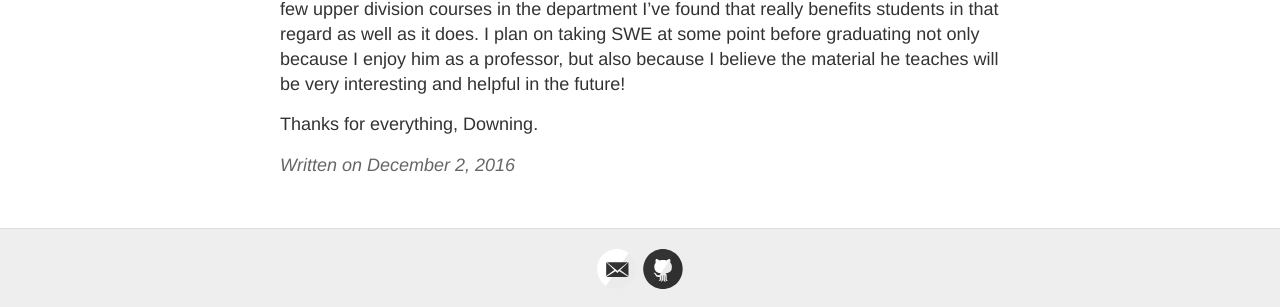
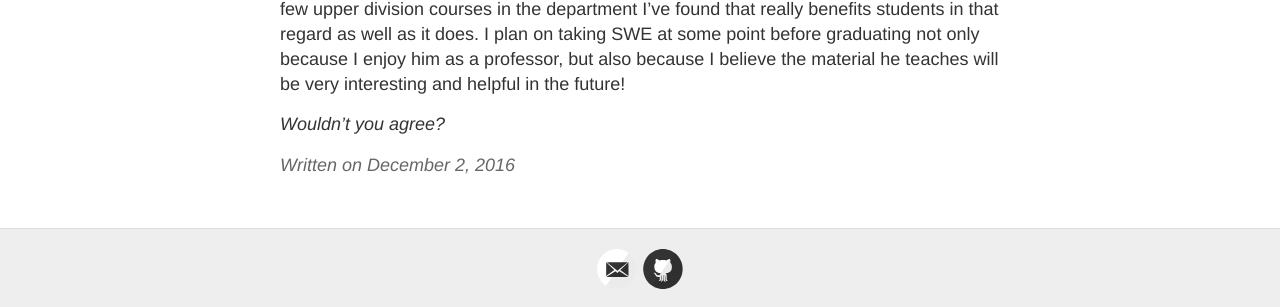
Before and after one commit to derektolliver/derektolliver.github.io, a Jekyll site: the page built from _posts/2016-12-2-week-fourteen.md, in a window 1280 px wide. Shown: the part 1542-1849 px from the top of the page. Built offline with Jekyll 4.4.1, drawn with Linux system fonts in a browser that asks for light colours.

Commit message:
Edit week 14

```diff
--- a/_posts/2016-12-2-week-fourteen.md
+++ b/_posts/2016-12-2-week-fourteen.md
@@ -15,4 +15,4 @@ Though I feel the exams were very fair in their difficulty, I felt going into th
 ### Conclusion
 I love Downing as a professor and I very much enjoy the material of the course. I know I mentioned it previously but I truly do appreciate the fact that he makes an effort to stay up to date with the industry. As someone who wants to develop software, this is one of the few upper division courses in the department I've found that really benefits students in that regard as well as it does. I plan on taking SWE at some point before graduating not only because I enjoy him as a professor, but also because I believe the material he teaches will be very interesting and helpful in the future!
 
-Thanks for everything, Downing.
+*Wouldn't you agree?*
```
